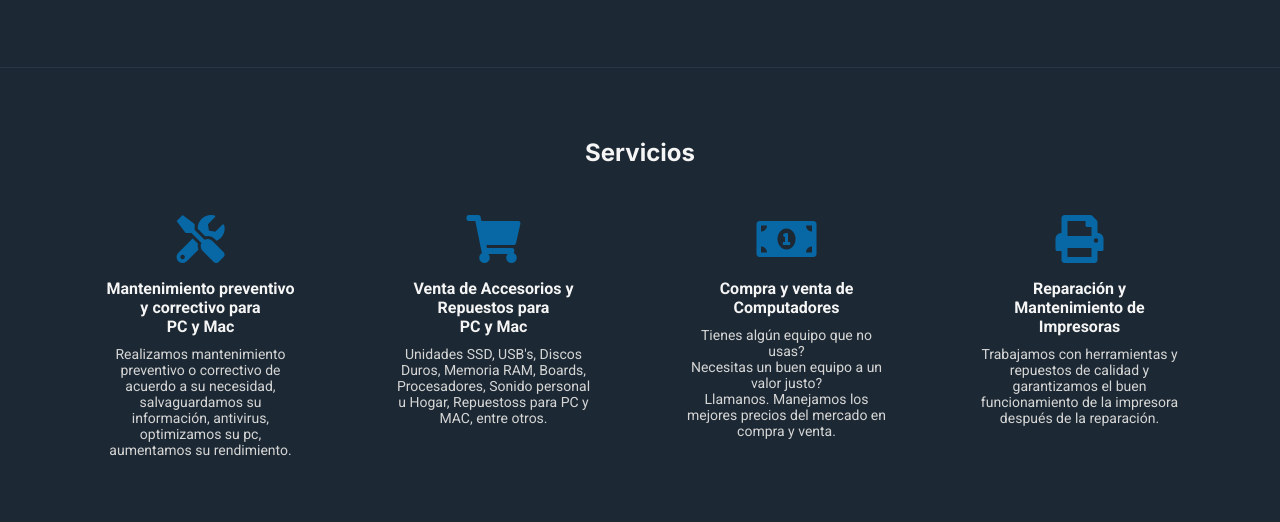
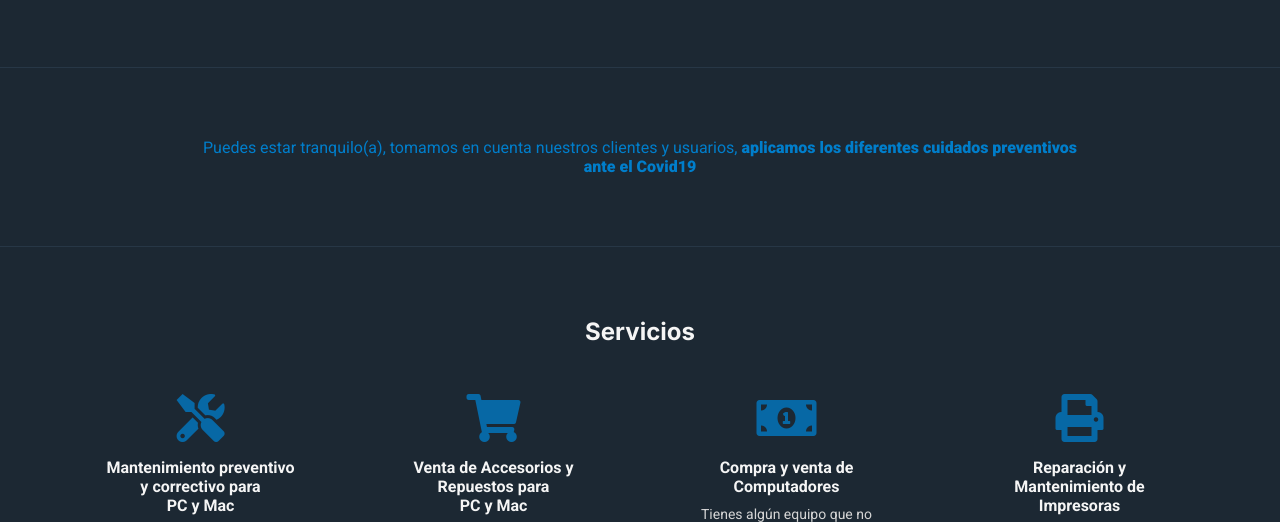
Before and after one commit to jorge4punto0/placa-base, a plain HTML site: page index.html in a window 1280 px wide. Shown: the part 785-1307 px from the top of the page. Drawn offline with Linux system fonts and the light colour scheme.

Commit message:
c19 component created

```diff
--- a/css/style.css
+++ b/css/style.css
@@ -72,7 +72,7 @@ body {
 
 .header__nav-link {
   text-decoration: none;
-  font-size: 24px;
+  font-size: 20px;
   font-weight: 500;
   margin: 15px;
   color: var(--gray-12-color);
@@ -167,6 +167,22 @@ body {
 .brands__img {
   width: inherit;
   object-fit: fill;
+}
+
+/* C19 */
+.c19 {
+  color: var(--second-color);
+  text-align: center;
+  padding: 70px 0;
+  border-bottom: 1px solid #273746;
+}
+.c19__text {
+  width: 70%;
+  margin: auto;
+}
+
+.c19__span {
+  font-weight: 800;
 }
 
 /* SERVICES */
@@ -414,6 +430,9 @@ body {
   .about {
     padding: 60px 0;
   }
+  .about__container {
+    width: 70%;
+  }
 }
 
 @media screen and (max-width: 660px) {
@@ -448,6 +467,10 @@ body {
   .main__img {
     width: 80%;
     margin-left: 0;
+  }
+
+  .about__container {
+    width: 90%;
   }
 }
 
@@ -503,6 +526,10 @@ body {
     height: 16.5vw;
     background: var(--gray-13-color);
     border-radius: 35px;
+  }
+
+  .about__container {
+    width: 90%;
   }
 
   /* footer */
--- a/index.html
+++ b/index.html
@@ -44,7 +44,6 @@
         <img class="main__img" src="img/board-fix.jpeg" alt="" />
       </div>
     </main>
-
     <section class="brands">
       <h2 class="brands__title">Soporte para todas las marcas</h2>
       <div class="brands__container">
@@ -74,7 +73,9 @@
         </div>
       </div>
     </section>
-
+    <section class="c19">
+      <p class="c19__text">Puedes estar tranquilo(a), tomamos en cuenta nuestros clientes y usuarios, <span class="c19__span"> aplicamos los diferentes cuidados preventivos ante el Covid19</span></p>
+    </section>
     <section id="servicios" class="services">
       <h2 class="services__title">Servicios</h2>
       <div class="services__container">
```
